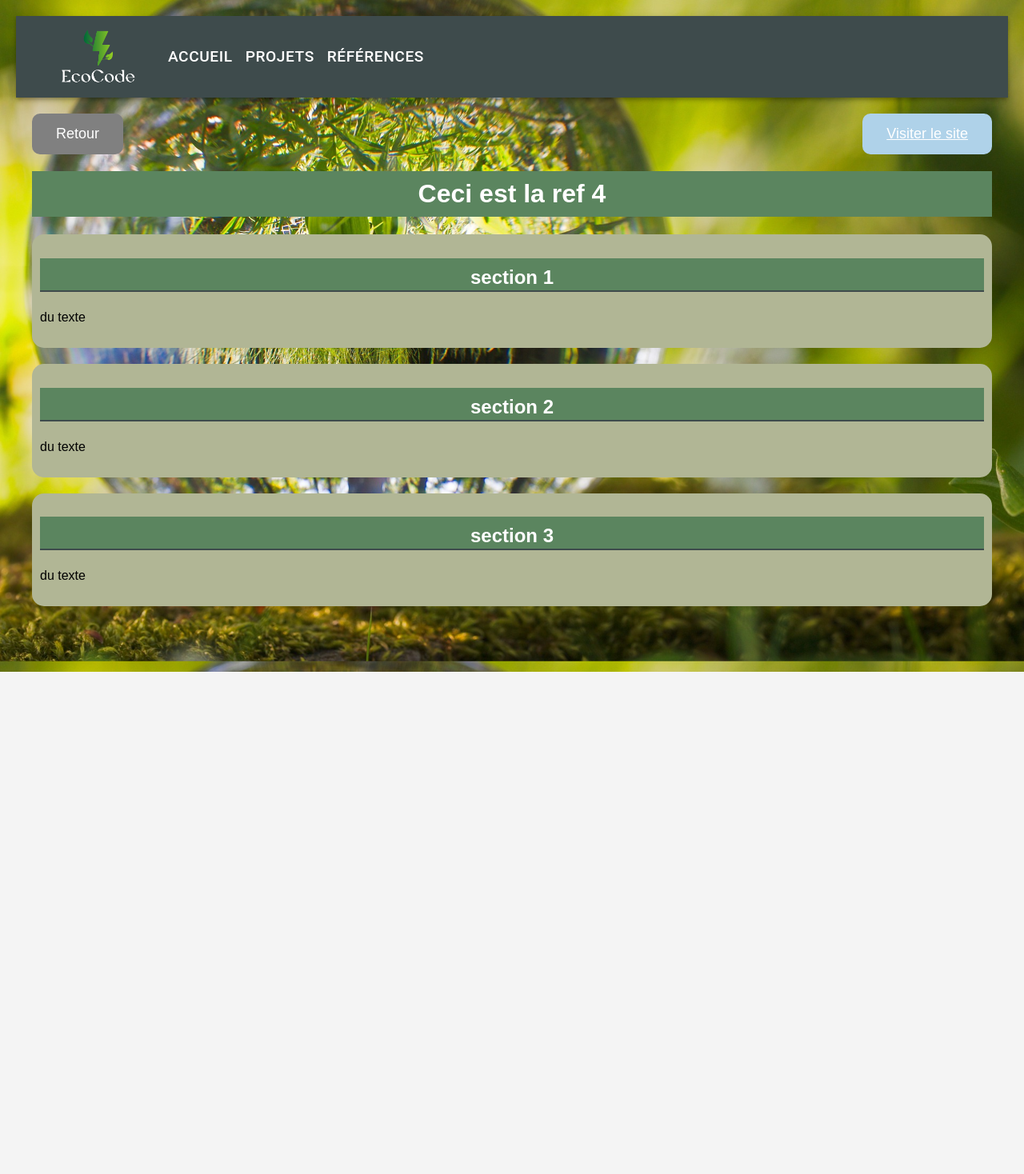
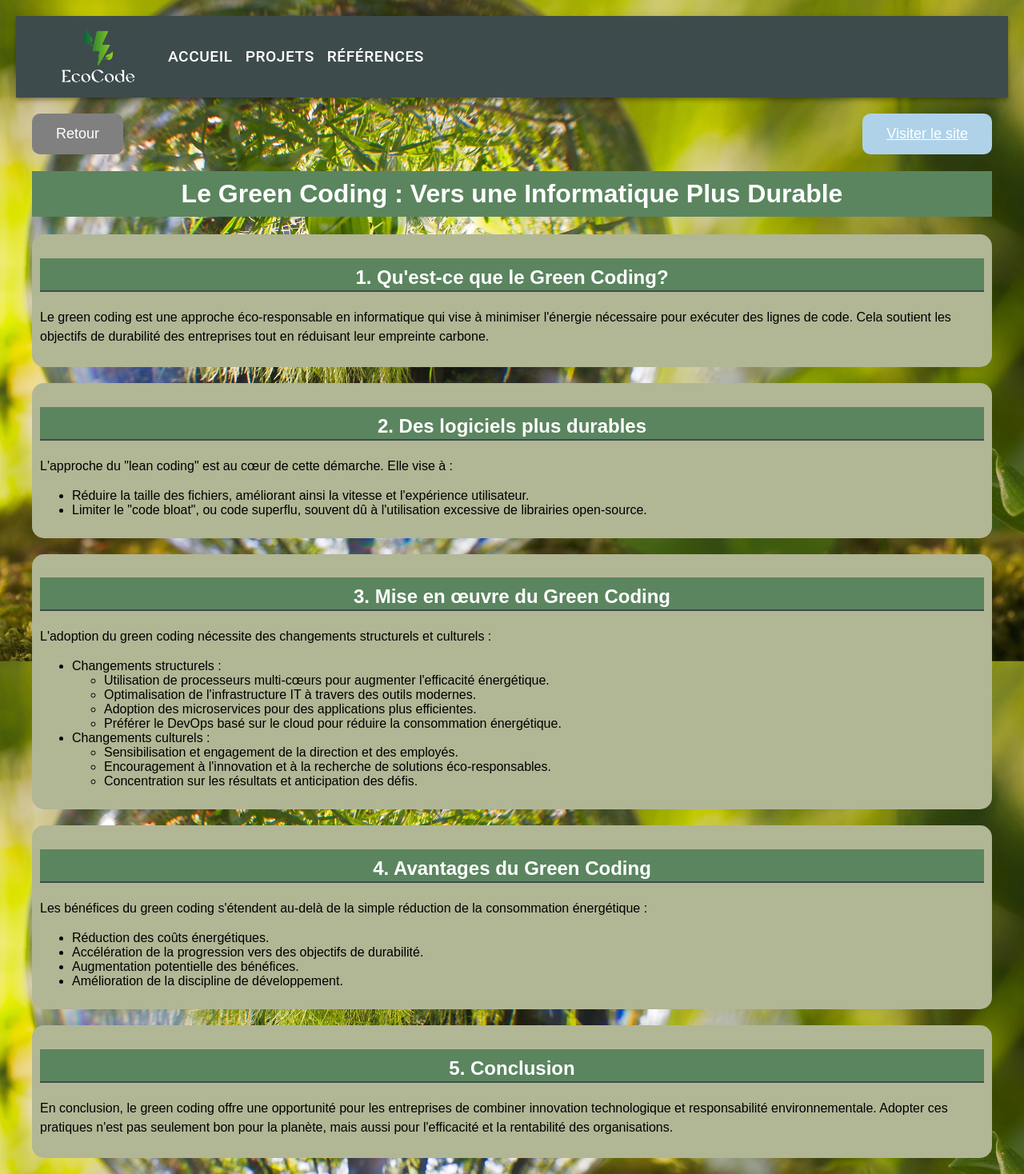
Before and after one commit to EdwardDominique/Green-IT, a React (Create React App) app in the folder Front end/front-end/: page /reference4 in a window 1280 px wide. Shown: the whole page at 80% size. Before the commit the page ends 840 px from the top, so only its background shows below. Built offline with nearby package versions, Linux system fonts and the light colour scheme.

Commit message:
ajout reference 4

```diff
--- a/Front end/front-end/src/App.js
+++ b/Front end/front-end/src/App.js
@@ -8,6 +8,7 @@ import Reference1 from './pages/references/Reference1';
 import Reference2 from './pages/references/Reference2';
 import Reference3 from './pages/references/Reference3';
 import Reference4 from './pages/references/Reference4';
+import Reference5 from './pages/references/Reference5';
 
 function App() {
   return (
@@ -22,6 +23,7 @@ function App() {
           <Route path="reference2" element={<Reference2 />} />
           <Route path="reference3" element={<Reference3 />} />
           <Route path="reference4" element={<Reference4 />} />
+          <Route path="reference5" element={<Reference4 />} />
         </Routes>
       </div>
     </Router>
--- a/Front end/front-end/src/pages/ReferencesPage.js
+++ b/Front end/front-end/src/pages/ReferencesPage.js
@@ -3,6 +3,7 @@ import './ReferencesPage.css';
 import { Link } from 'react-router-dom';
 import ref2Image from '../pictures/ref2.png';
 import ref3Image from '../pictures/ref3.png';
+import ref4Image from '../pictures/ref4.jpg';
 
 function Reference() {
     const references = [
@@ -25,7 +26,13 @@ function Reference() {
             auteur: 'Léonard BONNEVILLE'
         },
         {
-            titre: 'ref4',
+            titre: 'Le Green Coding : Vers une Informatique Plus Durable',
+            imgSrc: ref4Image,
+            description: "La demande mondiale en électricité a augmenté avec l'évolution de la programmation informatique. Pourtant, le green coding émerge comme une solution pour réduire la consommation énergétique des technologies de l'information. Voici les principales solutions mises en avant pour une programmation plus respectueuse de l'environnement.",
+            auteur: 'Aurélien MANCEAU'
+        },
+        {
+            titre: 'ref5',
             imgSrc: 'image.jpg',
             description: 'une description',
             auteur: ''
--- a/Front end/front-end/src/pages/references/Reference4.js
+++ b/Front end/front-end/src/pages/references/Reference4.js
@@ -13,20 +13,53 @@ function Reference4() {
         <div className="article-page">
             <div className="header-buttons">
                 <button className="back-button" onClick={handleBack}>Retour</button>
-                <a href="" className="site-link-button">Visiter le site</a>
+                <a href="https://www.ibm.com/blog/green-coding/" className="site-link-button">Visiter le site</a>
             </div>
-            <h1>Ceci est la ref 4</h1>
+            <h1>Le Green Coding : Vers une Informatique Plus Durable</h1>
             <section id="article-section">
-                <h1>section 1</h1>
-                <p>du texte</p>
+                <h1>1. Qu'est-ce que le Green Coding?</h1>
+                <p>Le green coding est une approche éco-responsable en informatique qui vise à minimiser l'énergie nécessaire pour exécuter des lignes de code. Cela soutient les objectifs de durabilité des entreprises tout en réduisant leur empreinte carbone.</p>
             </section>
             <section id="article-section">
-                <h1>section 2</h1>
-                <p>du texte</p>
+                <h1>2. Des logiciels plus durables</h1>
+                <p>L'approche du "lean coding" est au cœur de cette démarche. Elle vise à :</p>
+                <ul>
+                    <li>Réduire la taille des fichiers, améliorant ainsi la vitesse et l'expérience utilisateur.</li>
+                    <li>Limiter le "code bloat", ou code superflu, souvent dû à l'utilisation excessive de librairies open-source.</li>
+                </ul>
             </section>
             <section id="article-section">
-                <h1>section 3</h1>
-                <p>du texte</p>
+                <h1>3. Mise en œuvre du Green Coding</h1>
+                <p>L'adoption du green coding nécessite des changements structurels et culturels :</p>
+                <ul>
+                    <li>Changements structurels :</li>
+                    <ul>
+                        <li>Utilisation de processeurs multi-cœurs pour augmenter l'efficacité énergétique.</li>
+                        <li>Optimalisation de l'infrastructure IT à travers des outils modernes.</li>
+                        <li>Adoption des microservices pour des applications plus efficientes.</li>
+                        <li>Préférer le DevOps basé sur le cloud pour réduire la consommation énergétique.</li>
+                    </ul>
+                    <li>Changements culturels :</li>
+                    <ul>
+                        <li>Sensibilisation et engagement de la direction et des employés.</li>
+                        <li>Encouragement à l'innovation et à la recherche de solutions éco-responsables.</li>
+                        <li>Concentration sur les résultats et anticipation des défis.</li>
+                    </ul>
+                </ul>
+            </section>
+            <section id="article-section">
+                <h1>4. Avantages du Green Coding</h1>
+                <p>Les bénéfices du green coding s'étendent au-delà de la simple réduction de la consommation énergétique :</p>
+                <ul>
+                    <li>Réduction des coûts énergétiques.</li>
+                    <li>Accélération de la progression vers des objectifs de durabilité.</li>
+                    <li>Augmentation potentielle des bénéfices.</li>
+                    <li>Amélioration de la discipline de développement.</li>
+                </ul>
+            </section>
+            <section id="article-section">
+                <h1>5. Conclusion</h1>
+                <p>En conclusion, le green coding offre une opportunité pour les entreprises de combiner innovation technologique et responsabilité environnementale. Adopter ces pratiques n'est pas seulement bon pour la planète, mais aussi pour l'efficacité et la rentabilité des organisations.</p>
             </section>
         </div>
     );
--- /dev/null
+++ b/Front end/front-end/src/pages/references/Reference5.js
@@ -0,0 +1,35 @@
+import React from 'react';
+import { useNavigate } from 'react-router-dom';
+import './Reference.css';
+
+function Reference5() {
+    const navigate = useNavigate();
+
+    const handleBack = () => {
+        navigate(-1); // navigate back by 1 in the history stack
+    };
+
+    return (
+        <div className="article-page">
+            <div className="header-buttons">
+                <button className="back-button" onClick={handleBack}>Retour</button>
+                <a href="" className="site-link-button">Visiter le site</a>
+            </div>
+            <h1>Ceci est la ref 4</h1>
+            <section id="article-section">
+                <h1>section 1</h1>
+                <p>du texte</p>
+            </section>
+            <section id="article-section">
+                <h1>section 2</h1>
+                <p>du texte</p>
+            </section>
+            <section id="article-section">
+                <h1>section 3</h1>
+                <p>du texte</p>
+            </section>
+        </div>
+    );
+}
+
+export default Reference5;
```
Also changed, not shown: Front end/front-end/src/pictures/ref4.jpg (added).
